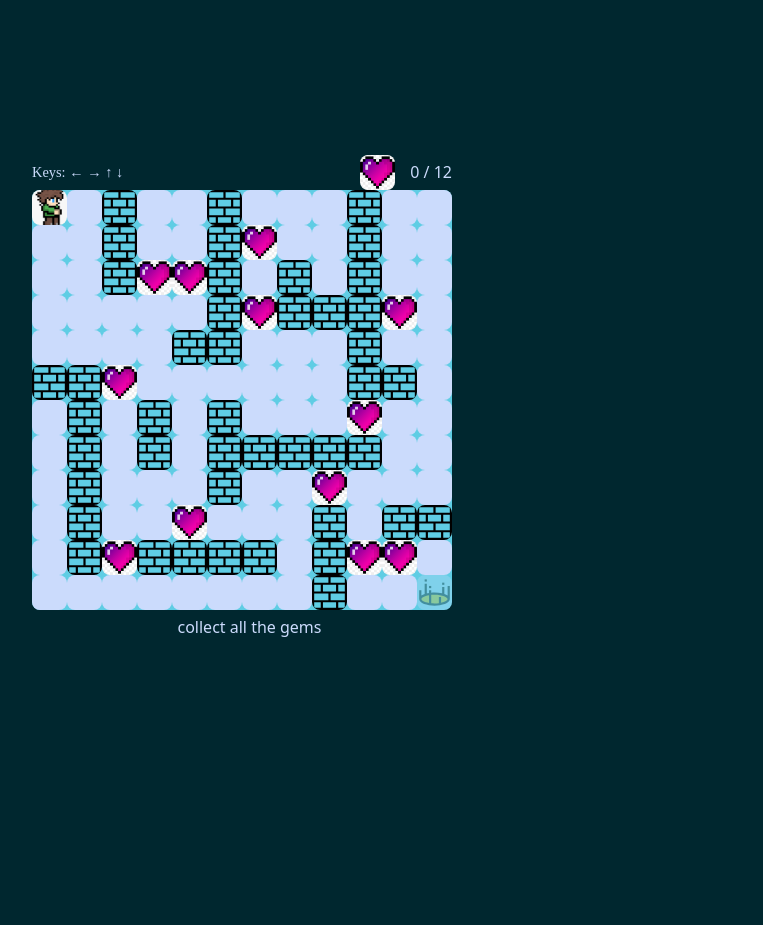
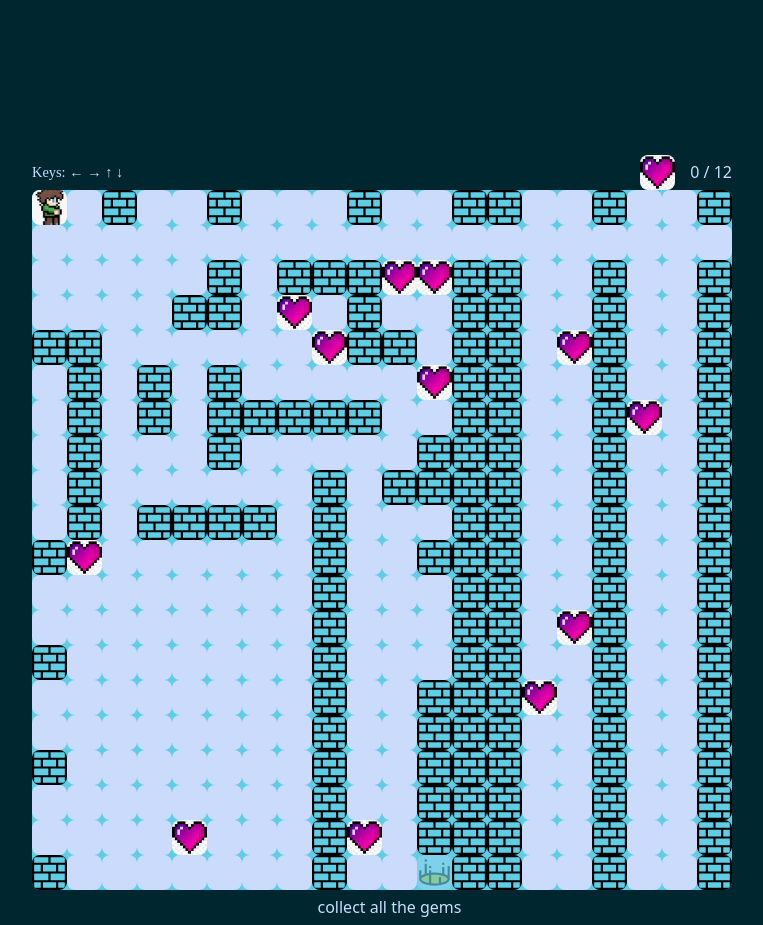
Before and after one commit to akadila/jeux-pr-vention-anti-drogue, a plain HTML site: page labyrinthe.html in a window 1280 px wide. Shown: the whole page, without its empty margins (398-1161 px from the left). Before the commit the page ends 800 px from the top, so only its background shows below. Drawn offline with Linux system fonts and the light colour scheme.

Commit message:
Change Size maze

```diff
--- a/labyrinthe.css
+++ b/labyrinthe.css
@@ -10,21 +10,21 @@ body {
     left: 50%;
     margin-left: calc(-6 * var(--block-size));
     margin-top: calc(-7 * var(--block-size));
-    height: calc(14 * var(--block-size));
-    width: calc(12 * var(--block-size));
+    height: calc(20 * var(--block-size));
+    width: calc(20 * var(--block-size));
     position: absolute;
     display: grid;
-    grid-template-rows: var(--block-size) calc(12 * var(--block-size)) var(--block-size);
+    grid-template-rows: var(--block-size) calc(20 * var(--block-size)) var(--block-size);
 }
-
+/*Background du tableau*/
 .board {
-    height: calc(12 * var(--block-size));
-    width: calc(12 * var(--block-size));
+    height: calc(20 * var(--block-size));
+    width: calc(20 * var(--block-size));
     background: #5fcde4;
     border-radius: 8px;
     display: grid;
-    grid-template-columns: repeat(12, var(--block-size));
-    grid-template-rows: repeat(12, var(--block-size))
+    grid-template-columns: repeat(20, var(--block-size));
+    grid-template-rows: repeat(20, var(--block-size));
 }
 
 .block {
@@ -32,7 +32,7 @@ body {
     height: var(--block-size);
     border-radius: 8px;
 }
-
+/*Espace vide*/
 .empty {
     background: #cbdbfc;
 }
--- a/labyrinthe.js
+++ b/labyrinthe.js
@@ -1,25 +1,34 @@
 //Déclaration d'un tab qui nous servira de base pour notre labyrinthe
 
 let maze = [
-    [0, 0, 1, 0, 0, 1, 0, 0, 0, 1, 0, 0],
-    [0, 0, 1, 0, 0, 1, 0, 0, 0, 1, 0, 0],
-    [0, 0, 1, 0, 0, 1, 0, 1, 0, 1, 0, 0],
-    [0, 0, 0, 0, 0, 1, 0, 1, 1, 1, 0, 0],
-    [0, 0, 0, 0, 1, 1, 0, 0, 0, 1, 0, 0],
-    [1, 1, 0, 0, 0, 0, 0, 0, 0, 1, 1, 0],
-    [0, 1, 0, 1, 0, 1, 0, 0, 0, 0, 0, 0],
-    [0, 1, 0, 1, 0, 1, 1, 1, 1, 1, 0, 0],
-    [0, 1, 0, 0, 0, 1, 0, 0, 0, 0, 0, 0],
-    [0, 1, 0, 0, 0, 0, 0, 0, 1, 0, 1, 1],
-    [0, 1, 0, 1, 1, 1, 1, 0, 1, 0, 0, 0],
-    [0, 0, 0, 0, 0, 0, 0, 0, 1, 0, 0, 3],
+    [0, 0, 1, 0, 0, 1, 0, 0, 0, 1, 0, 0, 1, 1, 0, 0, 1, 0, 0, 1, 0],
+    [0, 0, 1, 0, 0, 1, 0, 0, 0, 1, 0, 0, 1, 1, 0, 0, 1, 0, 0, 1, 0]
+    [0, 0, 1, 0, 0, 1, 0, 1, 0, 1, 0, 0, 1, 1, 0, 0, 1, 0, 0, 1, 0],
+    [0, 0, 0, 0, 0, 1, 0, 1, 1, 1, 0, 0, 1, 1, 0, 0, 1, 0, 0, 1, 0],
+    [0, 0, 0, 0, 1, 1, 0, 0, 0, 1, 0, 0, 1, 1, 0, 0, 1, 0, 0, 1, 0],
+    [1, 1, 0, 0, 0, 0, 0, 0, 0, 1, 1, 0, 1, 1, 0, 0, 1, 0, 0, 1, 0],
+    [0, 1, 0, 1, 0, 1, 0, 0, 0, 0, 0, 0, 1, 1, 0, 0, 1, 0, 0, 1, 0],
+    [0, 1, 0, 1, 0, 1, 1, 1, 1, 1, 0, 0, 1, 1, 0, 0, 1, 0, 0, 1, 0],
+    [0, 1, 0, 0, 0, 1, 0, 0, 0, 0, 0, 1, 1, 1, 0, 0, 1, 0, 0, 1, 0],
+    [0, 1, 0, 0, 0, 0, 0, 0, 1, 0, 1, 1, 1, 1, 0, 0, 1, 0, 0, 1, 0],
+    [0, 1, 0, 1, 1, 1, 1, 0, 1, 0, 0, 0, 1, 1, 0, 0, 1, 0, 0, 1, 0],
+    [1, 0, 0, 0, 0, 0, 0, 0, 1, 0, 0, 1, 1, 1, 0, 0, 1, 0, 0, 1, 0],
+    [0, 0, 0, 0, 0, 0, 0, 0, 1, 0, 0, 0, 1, 1, 0, 0, 1, 0, 0, 1, 0],
+    [0, 0, 0, 0, 0, 0, 0, 0, 1, 0, 0, 0, 1, 1, 0, 0, 1, 0, 0, 1, 0],
+    [1, 0, 0, 0, 0, 0, 0, 0, 1, 0, 0, 0, 1, 1, 0, 0, 1, 0, 0, 1, 0],
+    [0, 0, 0, 0, 0, 0, 0, 0, 1, 0, 0, 1, 1, 1, 0, 0, 1, 0, 0, 1, 0],
+    [0, 0, 0, 0, 0, 0, 0, 0, 1, 0, 0, 1, 1, 1, 0, 0, 1, 0, 0, 1, 0],
+    [1, 0, 0, 0, 0, 0, 0, 0, 1, 0, 0, 1, 1, 1, 0, 0, 1, 0, 0, 1, 0],
+    [0, 0, 0, 0, 0, 0, 0, 0, 1, 0, 0, 1, 1, 1, 0, 0, 1, 0, 0, 1, 0],
+    [0, 0, 0, 0, 0, 0, 0, 0, 1, 0, 0, 1, 1, 1, 0, 0, 1, 0, 0, 1, 0],
+    [1, 0, 0, 0, 0, 0, 0, 0, 1, 0, 0, 3, 1, 1, 0, 0, 1, 0, 0, 1, 0],
 ]
 
 let player = [0, 0] //position joueur
 let bag = 0 //sac diamant
 
-const ROWS = 12
-const COLS = 12
+const ROWS = 20
+const COLS = 20
 
 const EMPTY = 0 //chemin praticable representer par 0 dans le tab
 const WALL = 1
@@ -28,6 +37,8 @@ const EXIT = 3
 const EXIT_READY = 6
 const DIAMOND = 4
 const DIAMOND_COUNT = 12
+const DRUGE_COUNT = 12
+
 
 //code touche clavier
 const DOWN = 40
@@ -42,6 +53,22 @@ window.onload = () => {
 }
 
 const generateDiamond = () => {
+    let count = 0
+// si case vide && position diff de position départ && dans le tab
+    do {
+        let row = Math.floor(Math.random() * ROWS)
+        let col = Math.floor(Math.random() * COLS)
+        if (maze[row][col] === EMPTY &&
+            row !== 0 && col !==0 &&
+            row !== ROWS -1 && col !== COLS -1) {
+            maze[row][col] = DIAMOND
+            count++
+        }
+
+    } while (count !== DIAMOND_COUNT)
+}
+
+const generateHero = () => {
     let count = 0
 // si case vide && position diff de position départ && dans le tab
     do {
```
